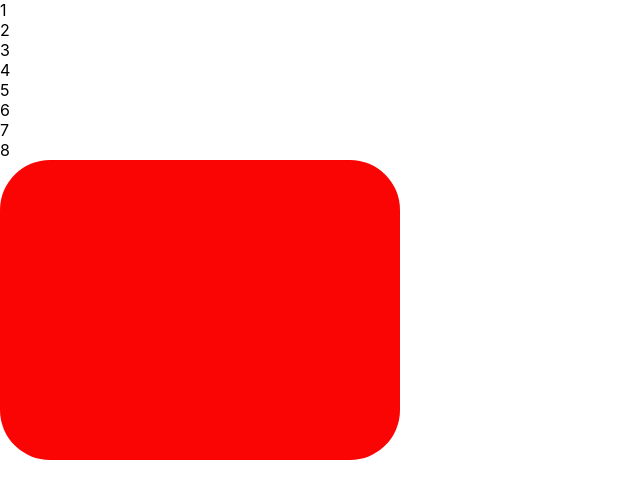
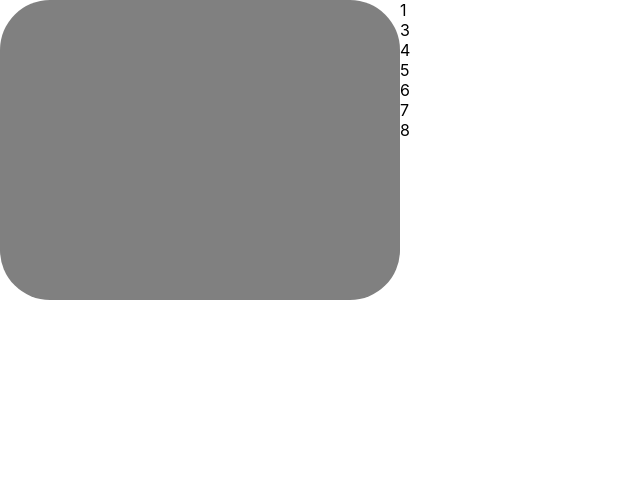
Before and after one commit to 464squad/design-pad, a React (Create React App) app: page / in a window 1280 px wide. Shown: the top 498 px of the page, without its empty margins (0-640 px from the left). Built offline with nearby package versions, Linux system fonts and the light colour scheme.

Commit message:
Fully working drag and drop functions

```diff
--- a/src/App.js
+++ b/src/App.js
@@ -1,14 +1,12 @@
 import React from 'react';
 import logo from './logo.svg';
-import DesignPad from './components/DesignPad.js'
-import PadInput from './components/PadInput.js'
+import DesignContainer from './components/DesignContainer'
 
 
 function App() {
   return (
     <div className="App">
-      <PadInput />
-      <DesignPad />
+      <DesignContainer />
     </div>
   );
 }
--- /dev/null
+++ b/src/components/DesignContainer.js
@@ -0,0 +1,29 @@
+import React from 'react';
+import DesignPad from './DesignPad.js'
+import PadInput from './PadInput.js'
+
+class DesignContainer extends React.Component {
+    constructor(props){
+        super(props)
+
+        this.state={
+            currentInput: {}
+        }
+    }
+
+    updateCurrentInput = (padButton) => {
+        this.setState({ currentInput: padButton})
+    }
+
+    render(){
+        return(
+            <div style={{display: 'flex'}}>
+                <DesignPad currentInput={this.state.currentInput}/>
+                <PadInput onDrag={this.updateCurrentInput}/>
+            </div>
+        )
+    }
+
+}
+
+export default DesignContainer
--- a/src/components/DesignPad.js
+++ b/src/components/DesignPad.js
@@ -1,7 +1,5 @@
 import React from 'react'
-// import { ReactComponent } from '*.svg';
 import '../designpad.css';
-import PadInput from './PadInput.js'
 
 
 class DesignPad extends React.Component {
@@ -9,25 +7,26 @@ class DesignPad extends React.Component {
         super(props);
 
         this.state = {
-            color: 'rgb(250, 4, 4)'
+            color: 'gray'
         }
     }
 
 
-    onDropHandler = (event) => {
-        // if (padButton.num === "1") {
-
-        // }
+    onDrop = (event) => {
+        console.log("Dropped something right here")
+        this.setState({
+            color: this.props.currentInput.color
+        })
     }
 
-    dragOver = (event) => {
+    onDragOver = (event) => {
         event.preventDefault();
       }
 
     render(){
         return(
             <div>
-                <div className="testPad" style={{background: this.state.color}} onDragOver={() => this.dragOver()} onDrop={() => this.onDropHandler()}></div>
+                <div className="testPad" style={{background: this.state.color}} onDragOver={this.onDragOver} onDrop={() => this.onDrop()}></div>
             </div>
         )
     }
--- a/src/components/PadInput.js
+++ b/src/components/PadInput.js
@@ -7,35 +7,49 @@ class PadInput extends React.Component {
 
      this.state = {
          padButtons: [
-            {id:1, num: "1"},
-            {id:2, num: "2"},
-            {id:3, num: "3"},
-            {id:4, num: "4"},
-            {id:5, num: "5"},
-            {id:6, num: "6"},
-            {id:7, num: "7"},
-            {id:8, num: "8"}
-        ]
+            {id: 1, color: "black" },
+            {id: 3, color: "pink"},
+            {id: 4, color: "purple"},
+            {id: 5, color: "blue"},
+            {id: 6, color: "red"},
+            {id: 7, color: "orange"},
+            {id: 8, color: "yellow"}
+        ],
+
+         draggedInput: {}
      }
 
 
      }
 
+     onInputDrag = (event, padButton) => {
+        event.preventDefault();
+        this.props.onDrag(padButton)
+     }
+
     render(){
         const {padButtons} = this.state;
         return(
-            <div className= "padButton">
+            <div>
                 {
-                    padButtons.map (padButton =>
+                    padButtons.map((padButton)=>{
+                        return(
+
                         <div
+                            className= "padButton"
                             key={padButton.id}
-                            draggable
+                            draggable={true}
+                            onDrag={(event) => this.onInputDrag(event, padButton)}
                         >
-                            {padButton.num}
+                        {padButton.id}
                         </div>
-                    )
+                        )
+
+                    })
                 }
             </div>
+
+
         )
     }
 
--- a/src/designpad.css
+++ b/src/designpad.css
@@ -3,3 +3,97 @@
     width: 400px;
     border-radius: 50px;
 }
+.DesignContainer {
+    padding: 10px;
+  }
+
+  .DesignContainer div {
+  display: flex;
+  line-height: 30px;
+  flex-direction: row;
+  justify-content: center;
+  border: 2px #ccc solid;
+  padding: 10px;
+  background-color: grey;
+  box-shadow: 0 10px 30px rgba(207, 207, 223, 0.22), 0 10px 35px   rgba(139, 151, 221, 0.22);
+  font-family: 'Avenir Next', sans-serif;
+  justify-content: space-around;
+
+
+  }
+
+  .SiteTitle {
+  width: 450px;
+  height: 50px;
+  justify-content: center;
+
+  }
+
+  .EditButton {
+  position: relative;
+  height: 50px;
+  width: 150px;
+  top: -75px;
+  float: right;
+  flex-direction: row;
+  }
+
+  .PadInput {
+  position: relative;
+  height: 300px;
+  top: 20px;
+  width: 150px;
+  flex-direction: row;
+  }
+
+  .DesignBoard{
+   position: relative;
+   display: flex;
+   width: 150px;
+   float: left;
+   top: -999px;
+   height: 300px;
+   flex-direction: row;
+   padding: 1px;
+   margin: 700px;
+  }
+
+  .DesignBoard div {
+  display: flex;
+  line-height: 30px;
+  flex-direction: row;
+  justify-content: center;
+  border: 2px #ccc solid;
+  padding: 10px;
+  background-color: grey;
+  box-shadow: 0 10px 30px rgba(207, 207, 223, 0.22), 0 10px 35px   rgba(139, 151, 221, 0.22);
+  font-family: 'Avenir Next', sans-serif;
+  justify-content: space-around;
+
+
+  }
+
+  .padButton1 {
+    background-color: rgb(250, 4, 4);
+  }
+  .padButton2 {
+    background-color: rgb(248, 113, 2);
+  }
+  .padButton3 {
+    background-color: rgb(253, 249, 5);
+  }
+  .padButton4 {
+    background-color: rgb(72, 243, 4);
+  }
+  .padButton5 {
+    background-color: rgb(3, 175, 243);
+  }
+  .padButton6 {
+    background-color: rgb(67, 2, 247);
+  }
+  .padButton7 {
+    background-color: rgb(199, 2, 248);
+  }
+  .padButton8 {
+    background-color: rgb(87, 2, 61);
+  }
```
